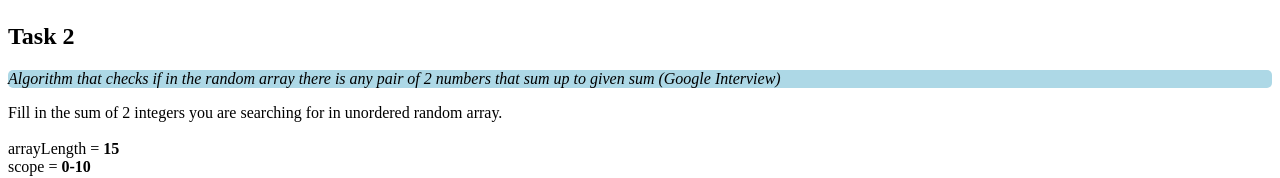
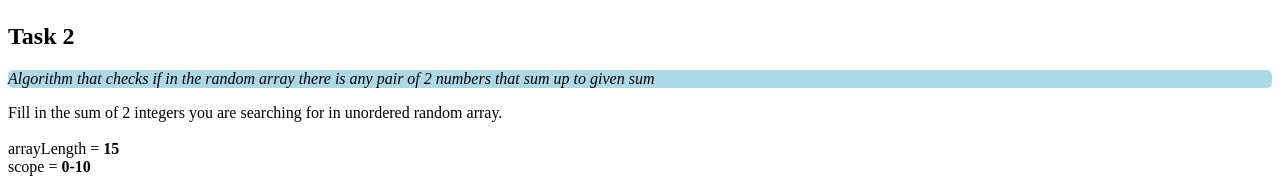
Before and after one commit to jankochanowski/interviewpractices, a plain HTML site: page index.html in a window 1280 px wide. Shown: the part 207-385 px from the top of the page. Drawn offline with Linux system fonts and the light colour scheme.

Commit message:
Update index.html

```diff
--- a/index.html
+++ b/index.html
@@ -25,7 +25,7 @@ border-radius:5px;}
 <hr>
 <br>
 <h2>Task 2</h2>
-<p class="task-desc">Algorithm that checks if in the random array there is any pair of 2 numbers that sum up to given sum (Google Interview)</p>
+<p class="task-desc">Algorithm that checks if in the random array there is any pair of 2 numbers that sum up to given sum</p>
 
 <p>Fill in the sum of 2 integers you are searching for in unordered random array.<br><br> arrayLength = <strong>15</strong> <br> scope = <strong>0-10</strong></p>
 <input id="input">
```
